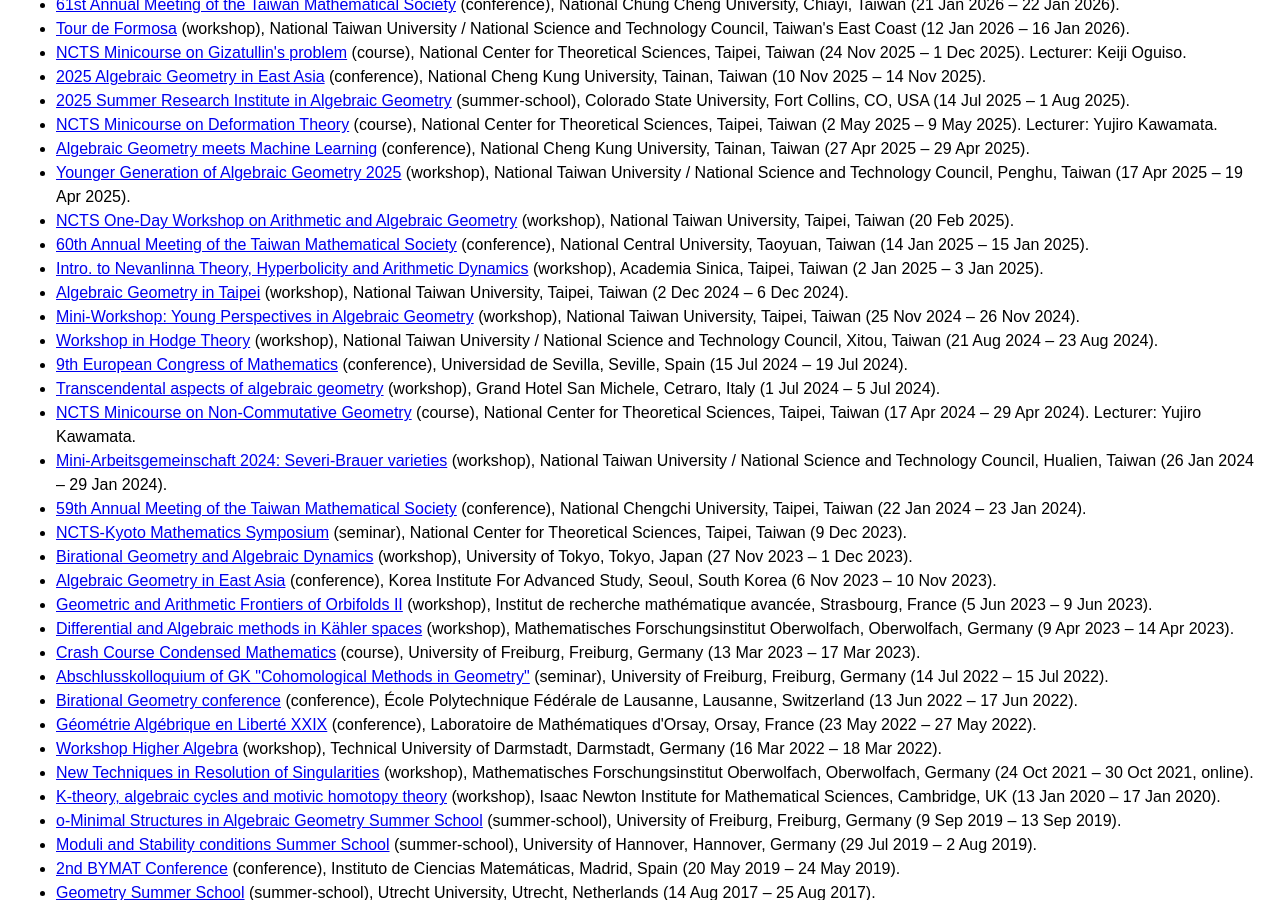
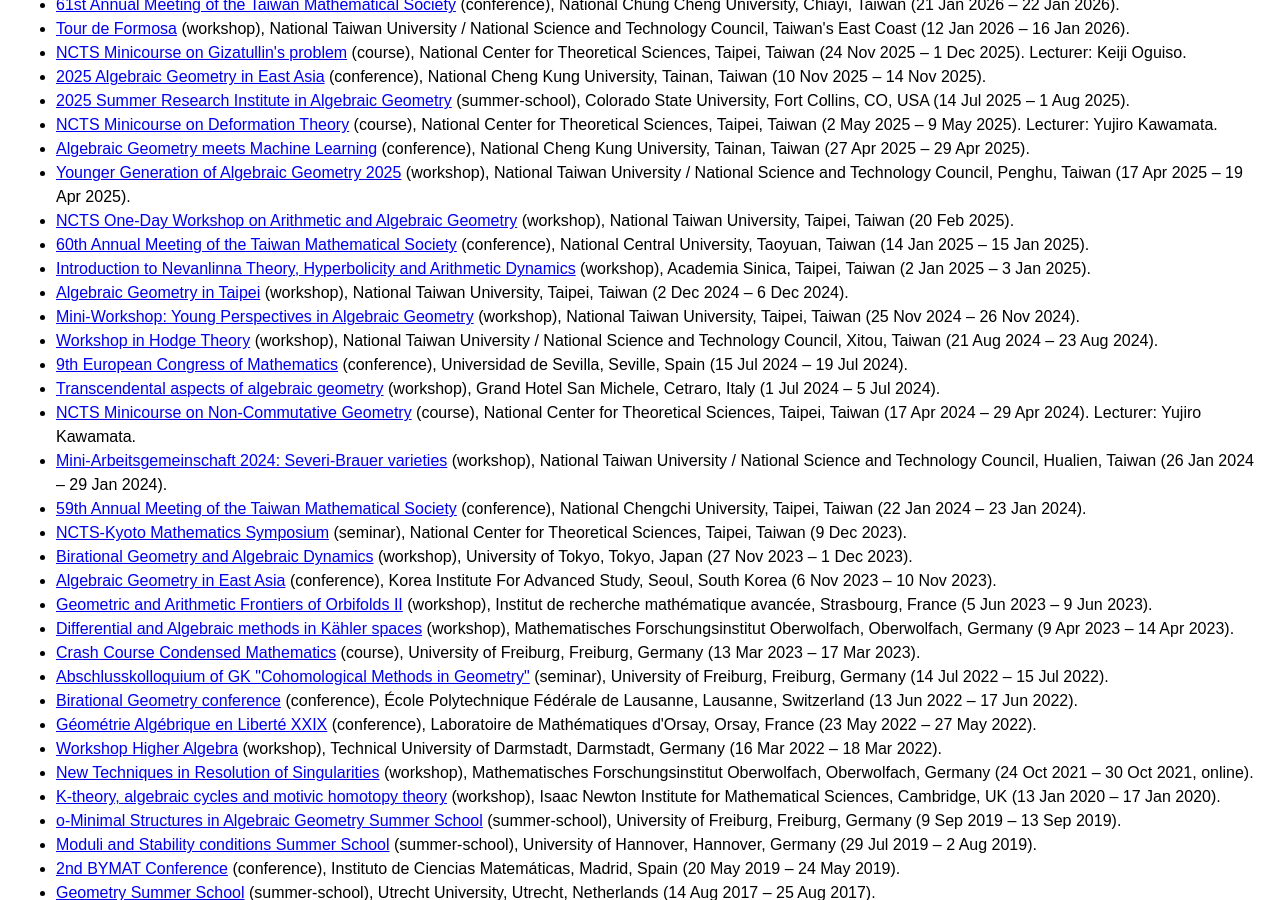
Before and after one commit to pedro-nunez/pedro-nunez.github.io, a Jekyll site: the page built from cv.md, in a window 1280 px wide and 900 px high, scrolled down 3436 px. Built offline with Jekyll 4.4.1, drawn with Linux system fonts in a browser that asks for light colours.

Commit message:
Fix Nevanlinna workshop title and 2024 TMS meeting URL
"Intro." expanded to "Introduction" in the Academia Sinica workshop
title; the 59th Annual Meeting of the Taiwan Mathematical Society now
links https://2024tms.tms.org.tw/ instead of the -en subdomain.

Co-Authored-By: Claude Sonnet 5 <noreply@anthropic.com>
Claude-Session: https://claude.ai/code/session_01DA8FQP4BUd5mDBeFEEDyRN

```diff
--- a/_data/cv.yml
+++ b/_data/cv.yml
@@ -580,7 +580,7 @@ sections:
       status: past
       url: "https://2025tms.tms.org.tw/"
 
-    - name: "Intro. to Nevanlinna Theory, Hyperbolicity and Arithmetic Dynamics"
+    - name: "Introduction to Nevanlinna Theory, Hyperbolicity and Arithmetic Dynamics"
       type: workshop
       institution: "Academia Sinica"
       location: "Taipei, Taiwan"
@@ -679,7 +679,7 @@ sections:
       start_date: 2024-01-22
       end_date: 2024-01-23
       status: past
-      url: "https://2024tms-en.tms.org.tw/"
+      url: "https://2024tms.tms.org.tw/"
 
     - name: "NCTS-Kyoto Mathematics Symposium"
       type: seminar
```
Also changed, not shown: 1 other file.
